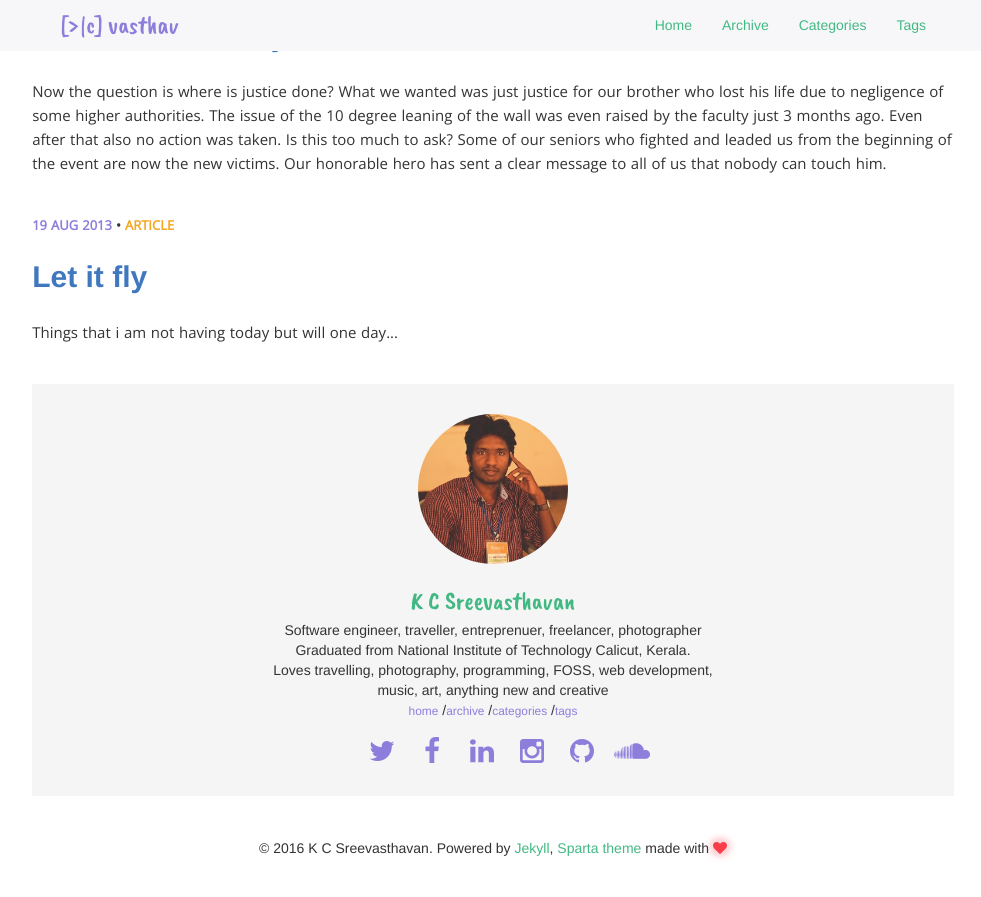
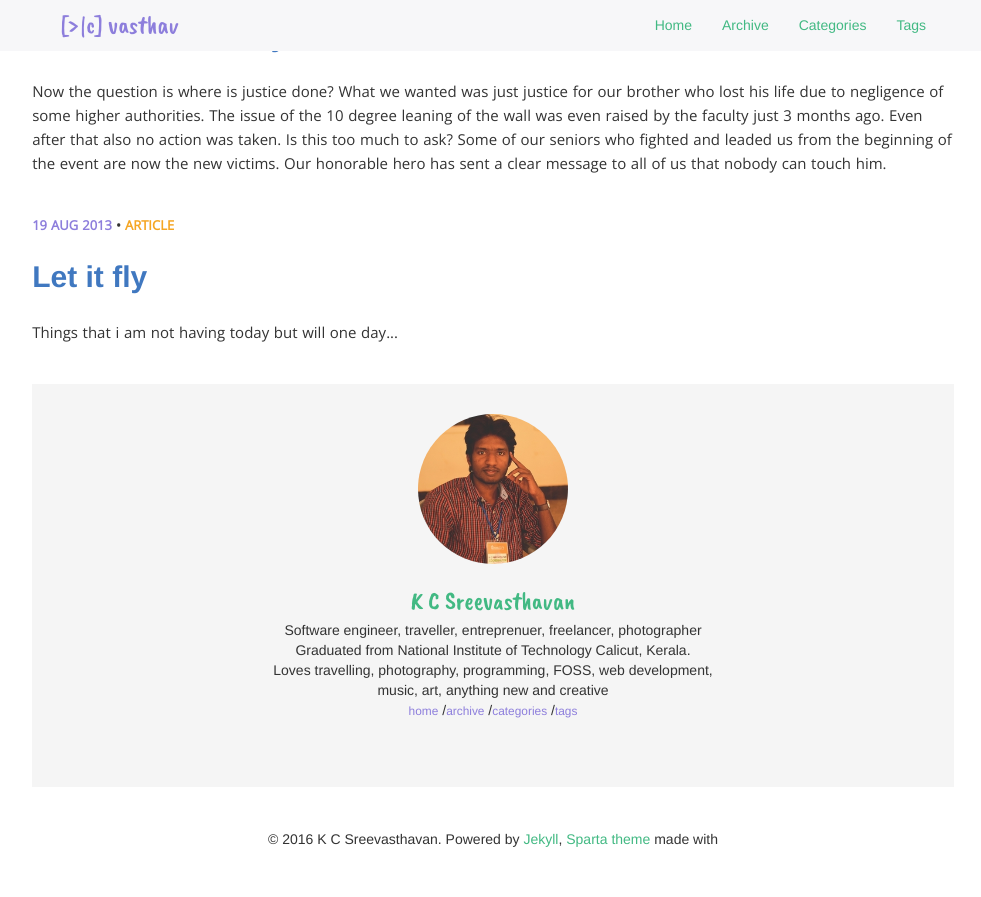
Before and after one commit to vasthav/vasthav.github.io, a Jekyll site: the page built from index.html, in a window 1280 px wide and 900 px high, scrolled down 112 px. Shown: the top 897 px of the window, without its empty margins (147-1128 px from the left). Built offline with Jekyll 4.4.1, drawn with Linux system fonts in a browser that asks for light colours.

Commit message:
version 0.0.2

```diff
--- a/_includes/head.html
+++ b/_includes/head.html
@@ -11,7 +11,7 @@
   <!-- bootstrap ends here -->
 
   <!-- CSS files -->
-  <link rel="stylesheet" href="{{ site.url }}/css/font-awesome.min.css">
+  <link rel="stylesheet" href="{{ site.url }}/css/font-awesome.min.css" media="bogus">
   <!-- <link rel="stylesheet" href="{{ site.url }}/css/main.css"> -->
   <style type="text/css">
     {% include bootstrap.min.css %}
```
